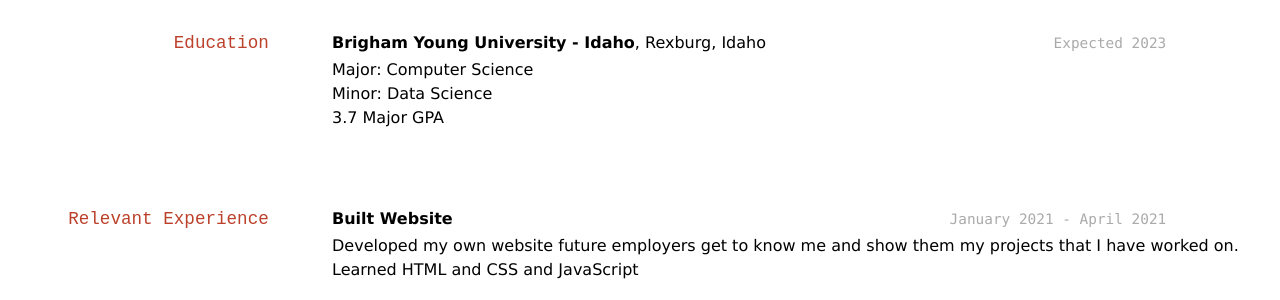
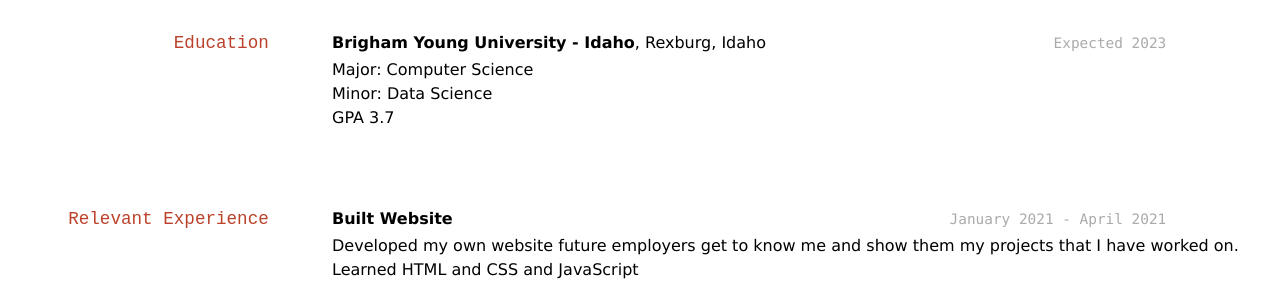
Before and after one commit to byuids-resumes/AmmonNelson_resume, a Jekyll site: the page built from docs/index.md, in a window 1280 px wide. Shown: the part 150-450 px from the top of the page. Built offline with Jekyll 4.4.1, drawn with Linux system fonts in a browser that asks for light colours.

Commit message:
Update index.md

```diff
--- a/docs/index.md
+++ b/docs/index.md
@@ -17,7 +17,7 @@ title: Ammon Nelson's Resume
 __Brigham Young University - Idaho__, Rexburg, Idaho
 - Major: Computer Science
 - Minor: Data Science
-- 3.7 Major GPA
+- GPA 3.7
 
 
 ## Relevant Experience
```
